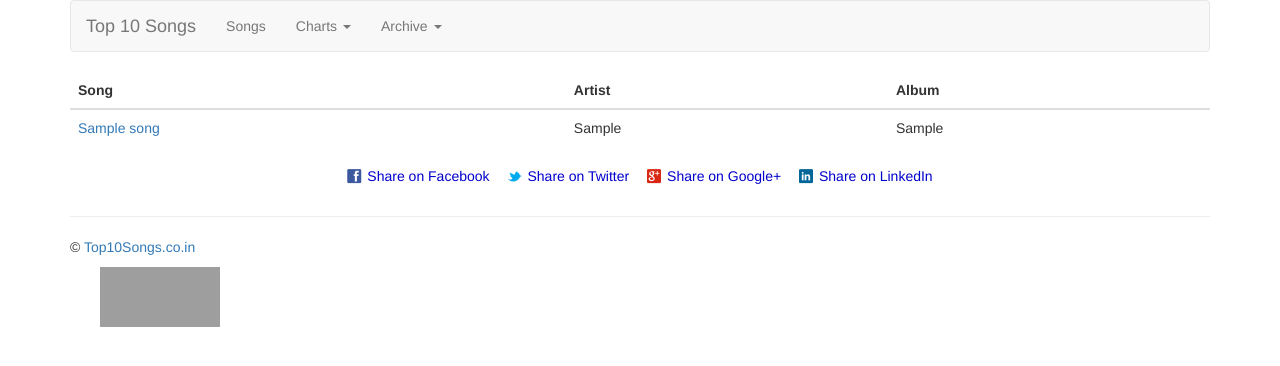
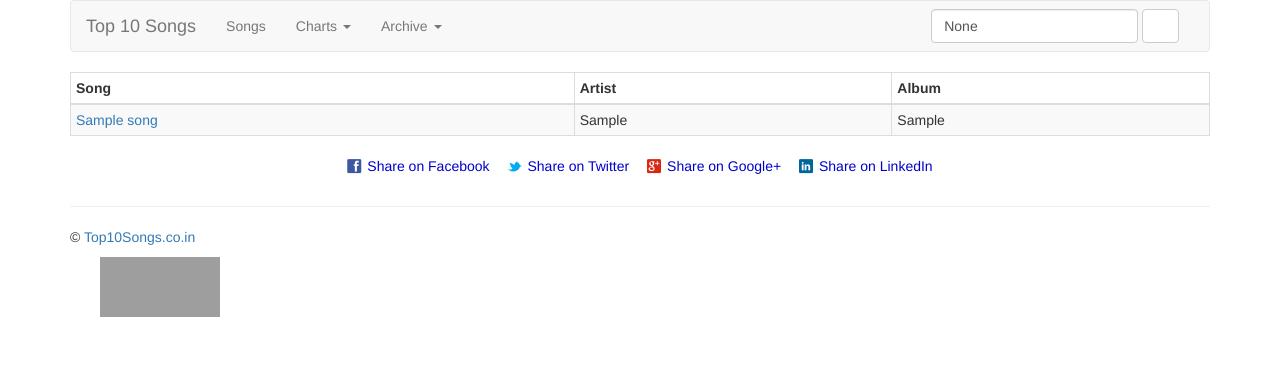
Before and after one commit to shubhendusaurabh/top10songs, a Django app: page /search/ in a window 1280 px wide. Shown: the top 366 px of the page. Run offline with Django 3.2, Linux system fonts and the light colour scheme; tables that the repository leaves empty hold one stand-in row (values such as "Sample post"); data that the repository does not hold is empty; parts of the project's set-up code (start-up, migrations or seed data) failed here and were passed over; some libraries are stand-ins or nearby versions; some web fonts are replaced; grey boxes are pictures that could not be loaded.

Commit message:
updated base.html to have search nav bar and styled table in search.html

```diff
--- a/search/templates/search/search.html
+++ b/search/templates/search/search.html
@@ -7,7 +7,7 @@
 
     <div>
         {% if songs %}
-        <table class="table">
+        <table class="table table-striped table-bordered table-hover table-condensed">
             <thead>
                 <tr>
                     <th>Song</th>
--- a/templates/base.html
+++ b/templates/base.html
@@ -103,6 +103,13 @@
                 </ul>
               </li>
             </ul>
+            <form class="navbar-form navbar-right" role="search" action="{% url 'search' %}" method='get'>
+                <div class="form-group">
+                    <input type="search" class="form-control" id='search' placeholder="Search" name='q' value='{{ form.q.value }}'>
+                </div>
+                <button type="submit" class="btn btn-default"><span class="glyphicon glyphicon-search"></span>
+                </button>
+            </form>
           </div><!-- /.navbar-collapse -->
         </div><!-- /.container-fluid -->
       </nav>
```
